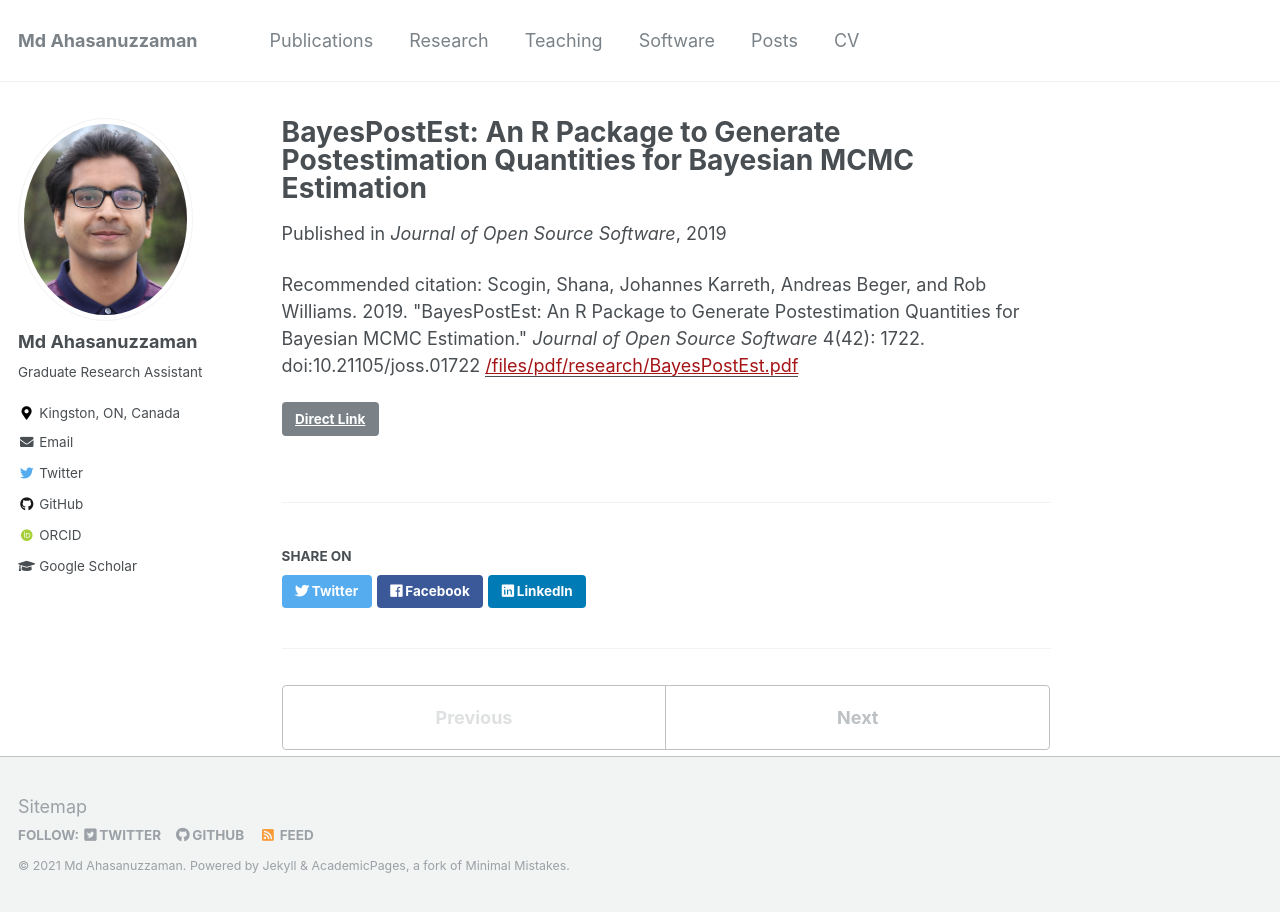
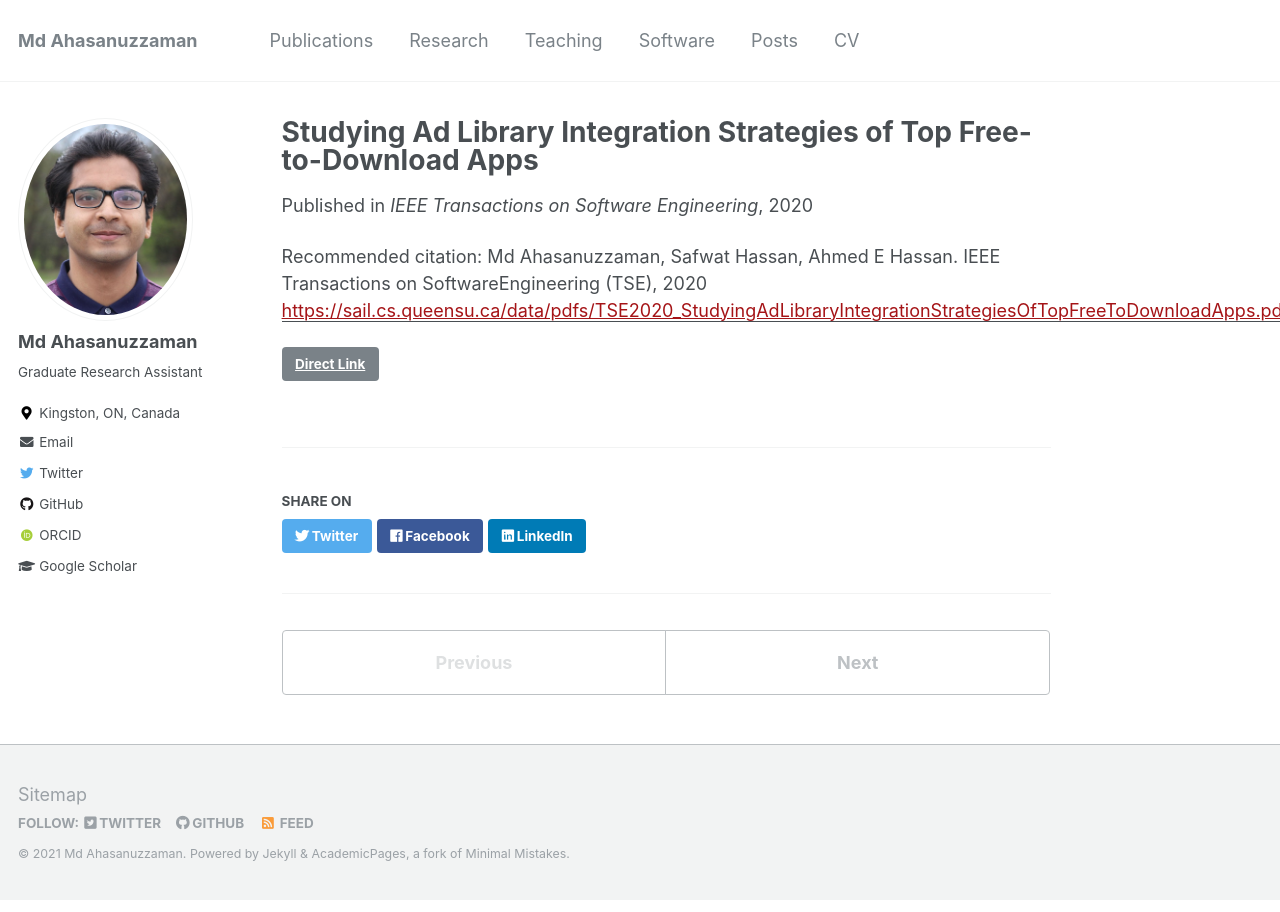
Before and after one commit to ahsan2010/ahsan2010.github.io, a Jekyll site: the page built from _publications/2019-BayesPostEst.md, in a window 1280 px wide. Built offline with Jekyll 4.4.1, drawn with Linux system fonts in a browser that asks for light colours; some web fonts are replaced.

Commit message:
added tse paper

```diff
--- a/_publications/2019-BayesPostEst.md
+++ b/_publications/2019-BayesPostEst.md
@@ -1,10 +1,10 @@
 ---
-title: "BayesPostEst: An R Package to Generate Postestimation Quantities for Bayesian MCMC Estimation"
+title: "Studying Ad Library Integration Strategies of Top Free-to-Download Apps"
 collection: publications
 permalink: /publication/2019-bayespostest
-date: 2019-10-01
-venue: 'Journal of Open Source Software'
-paperurl: '/files/pdf/research/BayesPostEst.pdf'
-link: 'https://doi.org/10.21105/joss.01722'
-citation: 'Scogin, Shana, Johannes Karreth, Andreas Beger, and Rob Williams. 2019. &quot;BayesPostEst: An R Package to Generate Postestimation Quantities for Bayesian MCMC Estimation.&quot; <i>Journal of Open Source Software</i> 4(42): 1722. doi:10.21105/joss.01722'
+date: 2020-04-01
+venue: 'IEEE Transactions on Software Engineering'
+paperurl: 'https://sail.cs.queensu.ca/data/pdfs/TSE2020_StudyingAdLibraryIntegrationStrategiesOfTopFreeToDownloadApps.pdf'
+link: 'https://ieeexplore.ieee.org/document/9052472'
+citation: 'Md Ahasanuzzaman, Safwat Hassan, Ahmed E Hassan. IEEE Transactions on SoftwareEngineering (TSE), 2020'
 ---
```
Also changed, not shown: _pages/about.md (+1 -1 lines).
